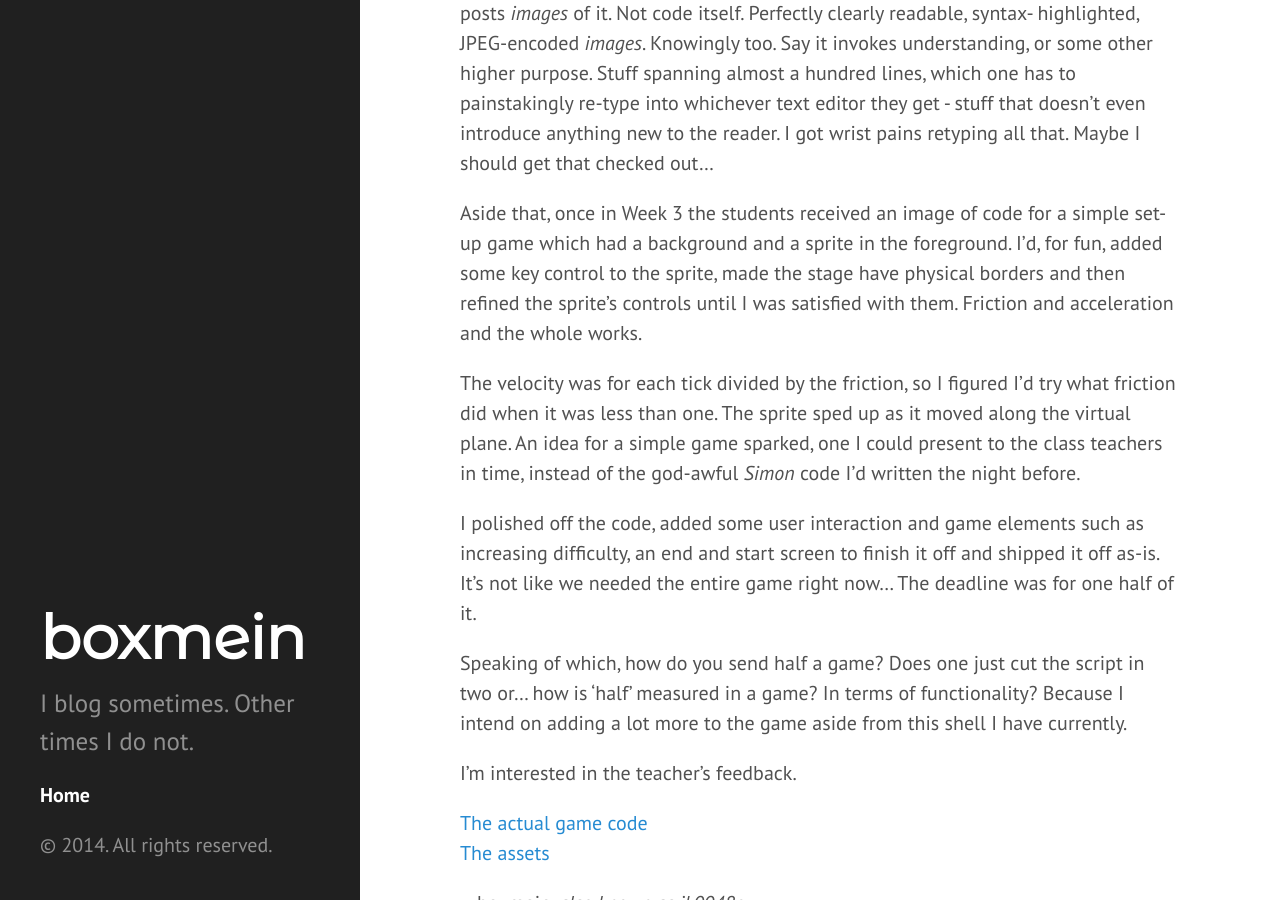
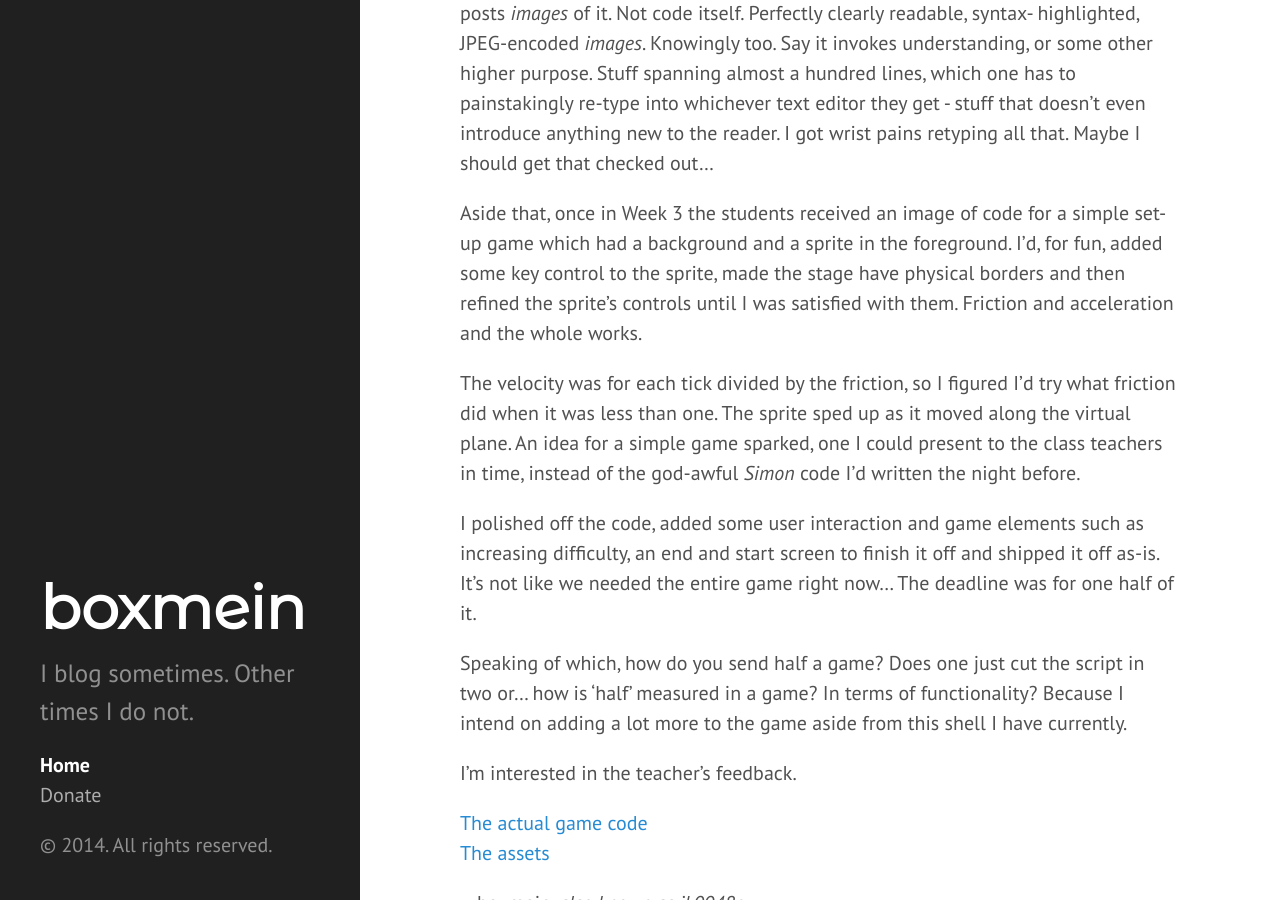
Before and after one commit to boxmein/boxmein.github.io, a Jekyll site: the page built from index.html, in a window 1280 px wide and 900 px high, scrolled down 322 px. Built offline with Jekyll 4.4.1, drawn with Linux system fonts in a browser that asks for light colours; Markdown is read by kramdown in place of the engine named in the settings; the list of posts is cut into pages by our own code.

Commit message:
Added bitcoins

```diff
--- a/_includes/sidebar.html
+++ b/_includes/sidebar.html
@@ -25,8 +25,8 @@
           {% endif %}
         {% endif %}
       {% endfor %}
+      <li class="sidebar-nav-item"><a style="color: #ADADAD" href="bitcoin:1KSH64NSmgntbWfPoUVvhHYq9ev4ceizT7?amount=0.005&amp;message=Donation">Donate</a></li>
     </ul>
-
     <p>&copy; {{ site.time | date: '%Y' }}. All rights reserved.</p>
   </div>
 </div>
```
